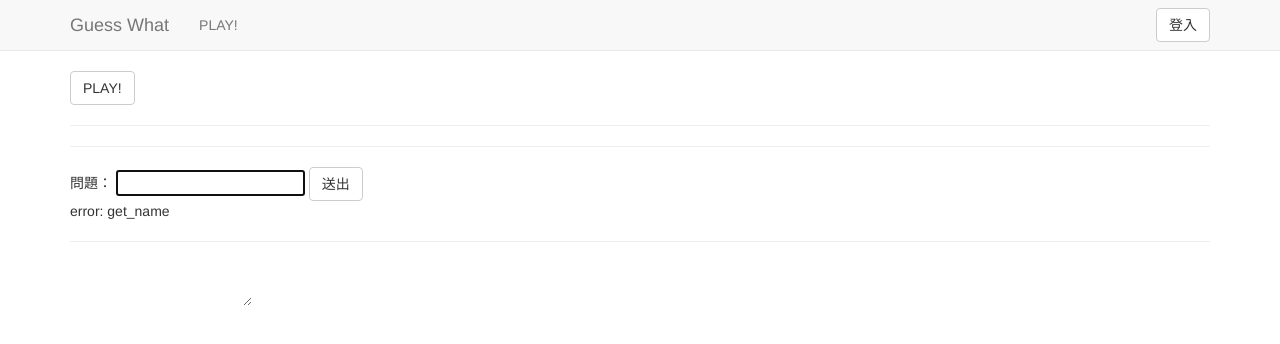
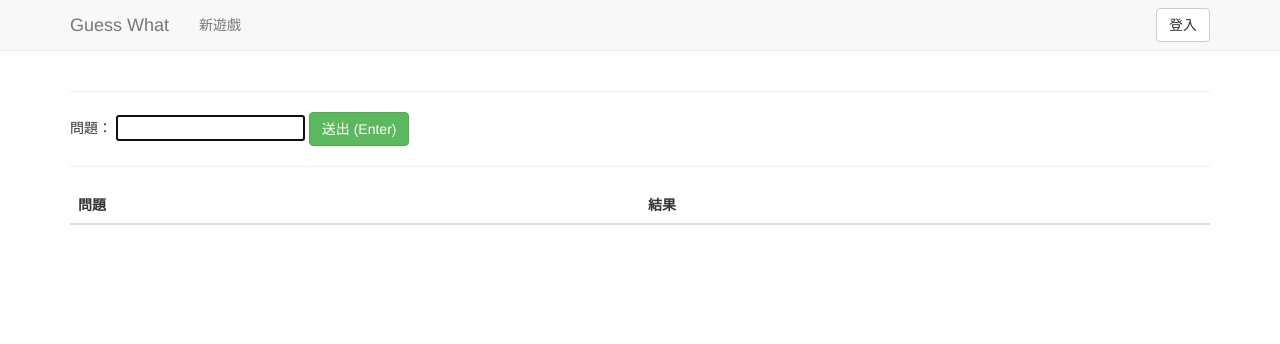
Before and after one commit to kevin1kevin1k/gw-django, a Django app: a page that uses base/templates/base.html in a window 1280 px wide. Shown: the top 344 px of the page. Run offline with Django 3.2, Linux system fonts and the light colour scheme; lists and menus that the app fills with data are empty; some libraries are stand-ins or nearby versions.

Commit message:
beautify history

```diff
--- a/base/templates/base.html
+++ b/base/templates/base.html
@@ -17,7 +17,7 @@
             <li><a href="{% url 'store_list' %}">店家列表</a></li>
           </ul> -->
           <ul class="nav navbar-nav">
-            <li><a href="{% url 'game' %}">PLAY!</a></li>
+            <li><a href="{% url 'game' %}">新遊戲</a></li>
           </ul>
           {%if user.is_authenticated %}
           {% csrf_token %}
--- a/game/templates/game/game.html
+++ b/game/templates/game/game.html
@@ -1,11 +1,10 @@
 {% extends 'game/base.html' %}
-{% load crispy_forms_tags %}
 
 {% block title %}PLAY! | {{ block.super }}{% endblock title %}
 
 {% block content %}
-  <a href="{% url 'game' %}" class="btn btn-default">PLAY!</a>
-  <hr>
+  <!-- <a href="{% url 'game' %}" class="btn btn-default">PLAY!</a>
+  <hr> -->
   <p>{{ answer }}</p>
   <hr>
 
@@ -15,16 +14,28 @@
     <input type="hidden" id="prev" name="prev" value="{{ prev }}">
     問題：
     <input type="text" id="question" name="question" required="true" autofocus="true">
-    <input type="submit" value="送出" class="btn btn-default">
+    <input type="submit" value="送出 (Enter)" class="btn btn-success">
 
-    <p>{{ result }}</p>
+    <!-- <p>{{ result }}</p> -->
   </form>
 
   <hr>
 
-  <textarea id="history" style="border: none">History</textarea>
+  <table class="table table-hover">
+    <thead>
+      <tr>
+        <th>問題</th>
+        <th>結果</th>
+      </tr>
+    </thead>
+    <tbody>
+      {% for i in prev_list %}
+        <tr>
+          <td>{{ i.0 }}</td>
+          <td>{{ i.1 }}</td>
+        </tr>
+      {% endfor %}
+    </tbody>
 
-  <script>
-    document.getElementById("history").innerHTML = "{{ prev }}".split("|").join("\n");
-  </script>
+
 {% endblock content %}
--- a/game/views.py
+++ b/game/views.py
@@ -13,7 +13,7 @@ def game(request):
     answers = Answer.objects.all()
     answer = choice(answers)
     form = AskForm()
-    return render(request, 'game/game.html', {'answer': answer.name, 'prev': 'History:', 'form': form})
+    return render(request, 'game/game.html', {'answer': answer.name, 'prev': 'PREV', 'form': form})
 
 def answer_list(request):
     answers = Answer.objects.all()
@@ -45,7 +45,11 @@ def get_name(request):
             prev = data['prev']
             question = data['question']
             result = question + ' ' + eh.run(answer, question)
-            return render(request, 'game/game.html', {'answer': answer, 'result': result, 'prev': prev + '|' + result})
+            prev += '|' + result
+            if 'PREV|' in prev:
+                prev = prev[5:]
+            prev_list = [s.split(' ') for s in prev.split('|')]
+            return render(request, 'game/game.html', {'answer': answer, 'result': result, 'prev': prev, 'prev_list': prev_list})
     else:
         form = AskForm()
 
```
